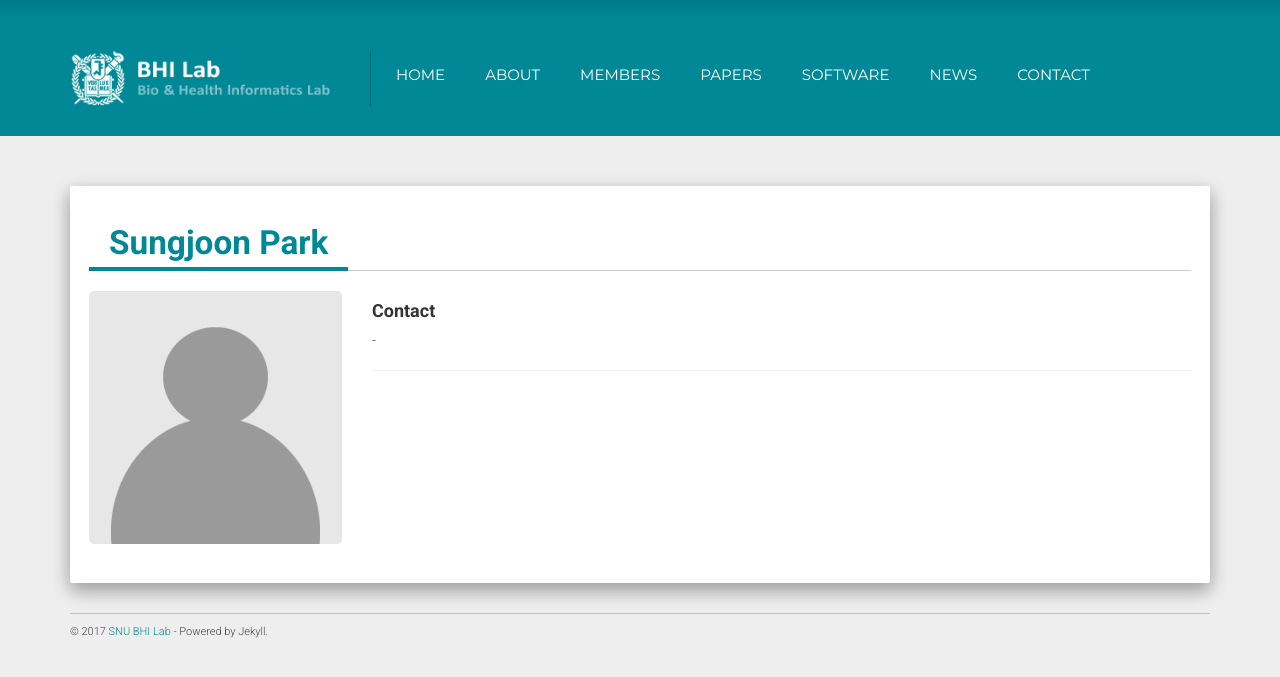
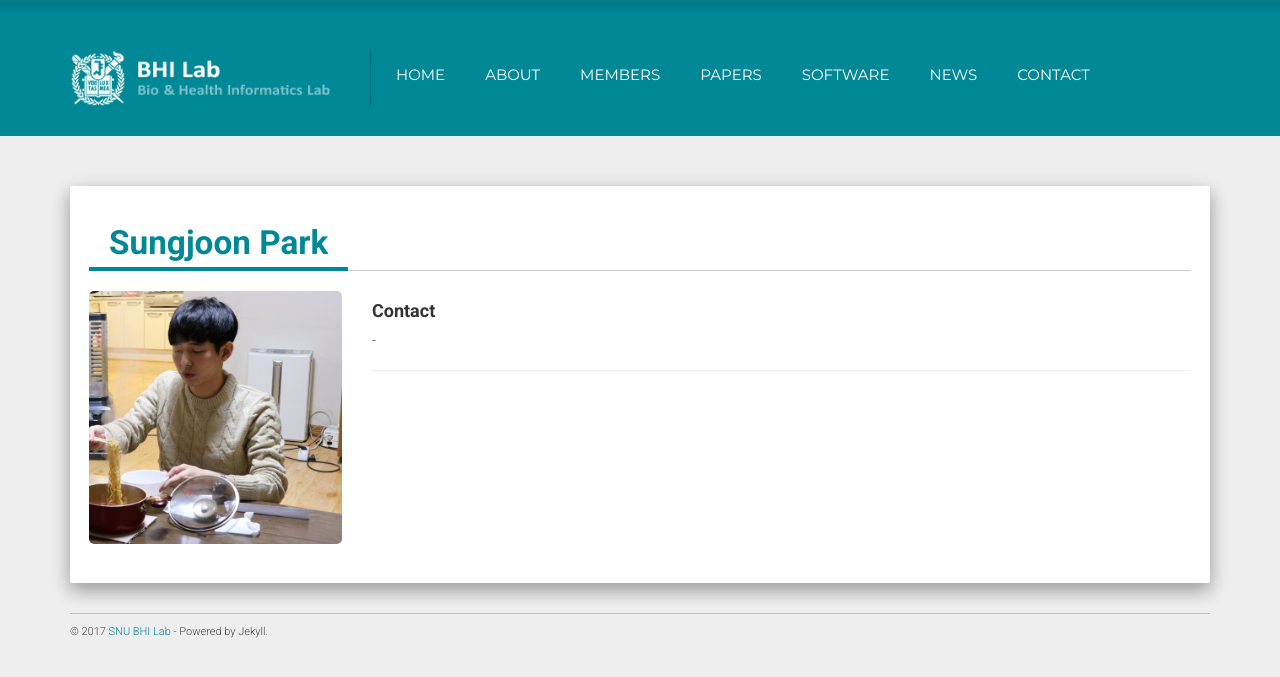
Before and after one commit to solanoon/bhi-kimlab.github.io, a Jekyll site: the page built from _members/sungjoon_park.md, in a window 1280 px wide. Shown: the top 677 px of the page. Built offline with Jekyll 4.4.1, drawn with Linux system fonts in a browser that asks for light colours; nearby versions of some CDN libraries.

Commit message:
Update sungjoon_park.md

```diff
--- a/_members/sungjoon_park.md
+++ b/_members/sungjoon_park.md
@@ -3,5 +3,6 @@ layout: profile
 title:  "Sungjoon Park"
 type: msphd
 tag: "Park SJ"
+img: "sungjoon_park.jpg"
 contact: "-"
 ---
```
